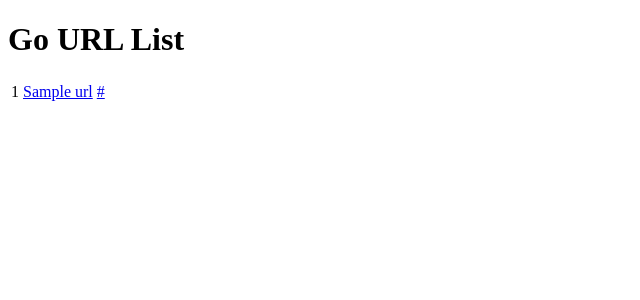
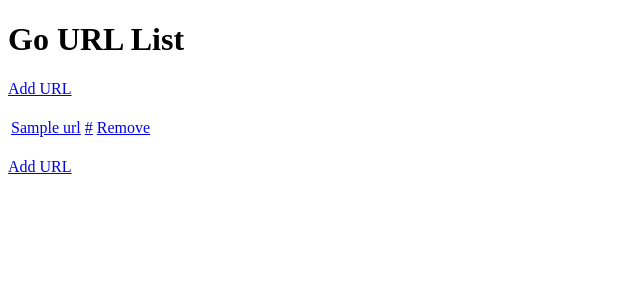
Before and after one commit to sleepydragonsw/django-gourl, a Django app: template src/gourl/gourl/templates/gourl/url_list.html in a window 1280 px wide. Shown: the top 300 px of the page, without its empty margins (0-640 px from the left). Run offline with Django 3.2, Linux system fonts and the light colour scheme; the template is opened without the code that fills it: most values are stand-ins (such as "Sample title", 1, 10 or a date in 2020).

Commit message:
implement removing URLs

```diff
--- a/src/gourl/gourl/templates/gourl/url_list.html
+++ b/src/gourl/gourl/templates/gourl/url_list.html
@@ -6,14 +6,25 @@ Go URL List
 
 {% block content %}
 
+<div>
+<a href="{% url "gourl:add" %}">Add URL</a>
+<br/>
+<br/>
+</div>
+
 <table>
 {% for url in url_list %}
-    <tr><td>
-    {{url.id}}
-    <a href="{{url.url}}">{{url.name}}</a>
-    <a href="{{url.url}}">{{url.url}}</a>
-    </td></tr>
+    <tr>
+        <td><a href="{{url.url}}">{{url.name}}</a></td>
+        <td><a href="{{url.url}}">{{url.url}}</a></td>
+        <td><a href="{% url "gourl:remove" url.id %}">Remove</a></td>
+    </tr>
 {% endfor %}
 </table>
 
+<div>
+<br/>
+<a href="{% url "gourl:add" %}">Add URL</a>
+</div>
+
 {% endblock content %}
--- a/src/gourl/gourl/views.py
+++ b/src/gourl/gourl/views.py
@@ -52,5 +52,5 @@ def add(request):
 
 def remove(request, url_id):
     url = get_object_or_404(Url, pk=url_id)
-    return HttpResponse(
-        "This is the GoUrl remove page for URL: {}".format(url))
+    url.delete()
+    return HttpResponseRedirect(reverse("gourl:index"))
```
